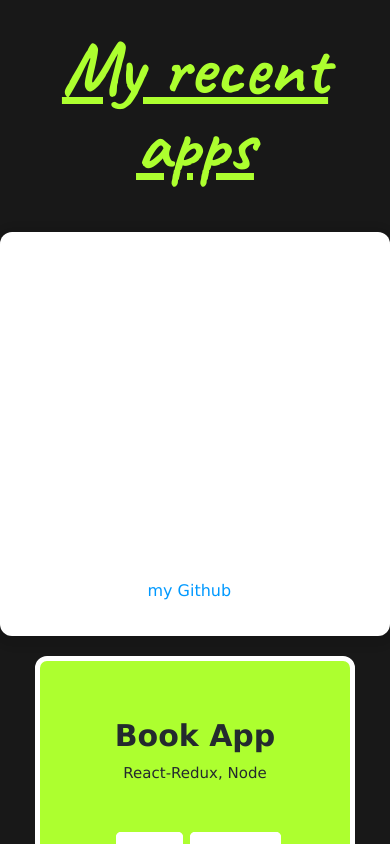
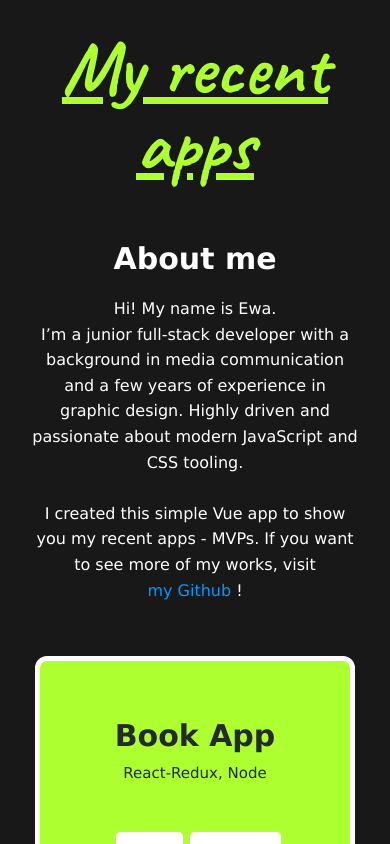
Before and after one commit to ewa-mi/projects, a Vue app: page / in a window 390 px wide. In both pictures the pointer is over the element 195 px from the left and 434 px from the top of the page. Shown: the top 844 px of the page. Built offline with nearby package versions, Linux system fonts and the light colour scheme.

Commit message:
hide actions on hover in About(card)

```diff
--- a/src/components/Info.vue
+++ b/src/components/Info.vue
@@ -104,6 +104,14 @@
   .card__infoicon {
     display: none;
   }
+  .card:hover,
+  .card:focus {
+    clip-path: none;
+    border-radius: none;
+    box-shadow: none;
+    background: none;
+    cursor: auto;
+  }
 }
 @media (max-width: 375px) {
   .card__description,
```
